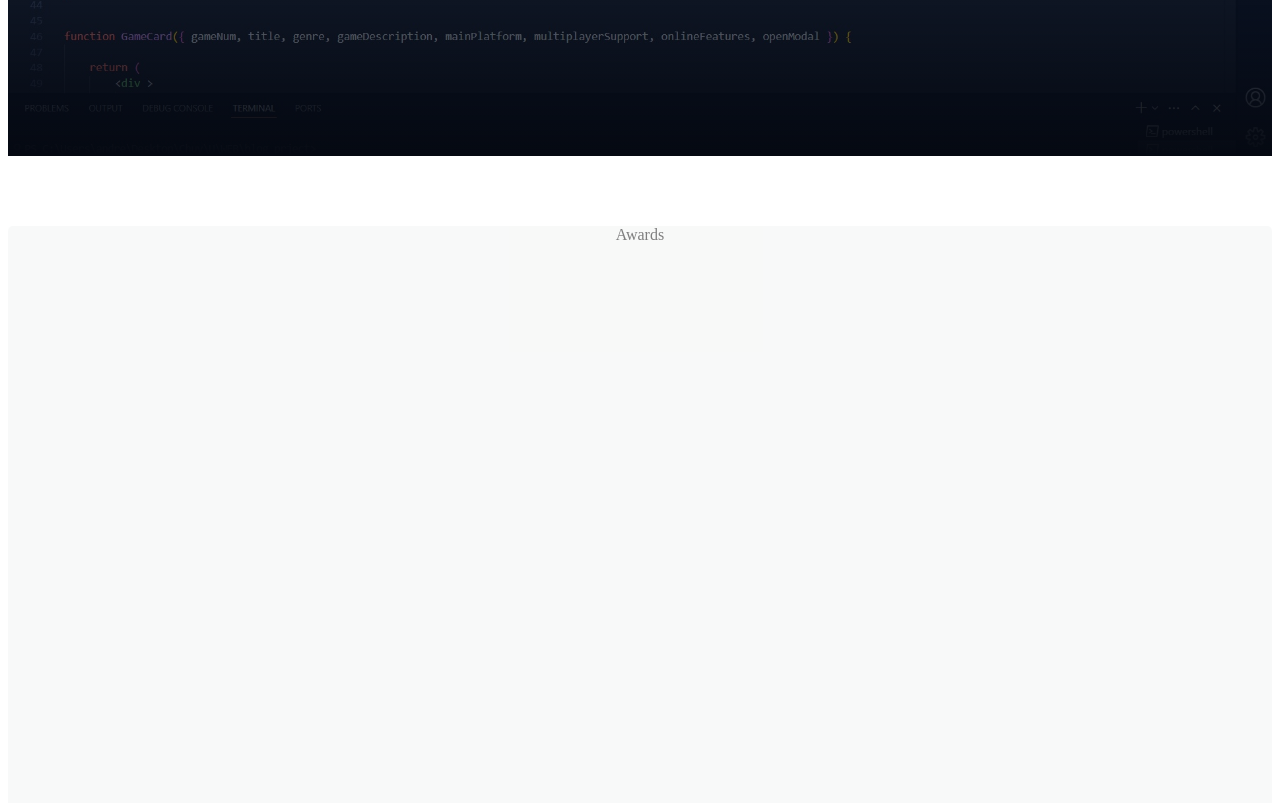
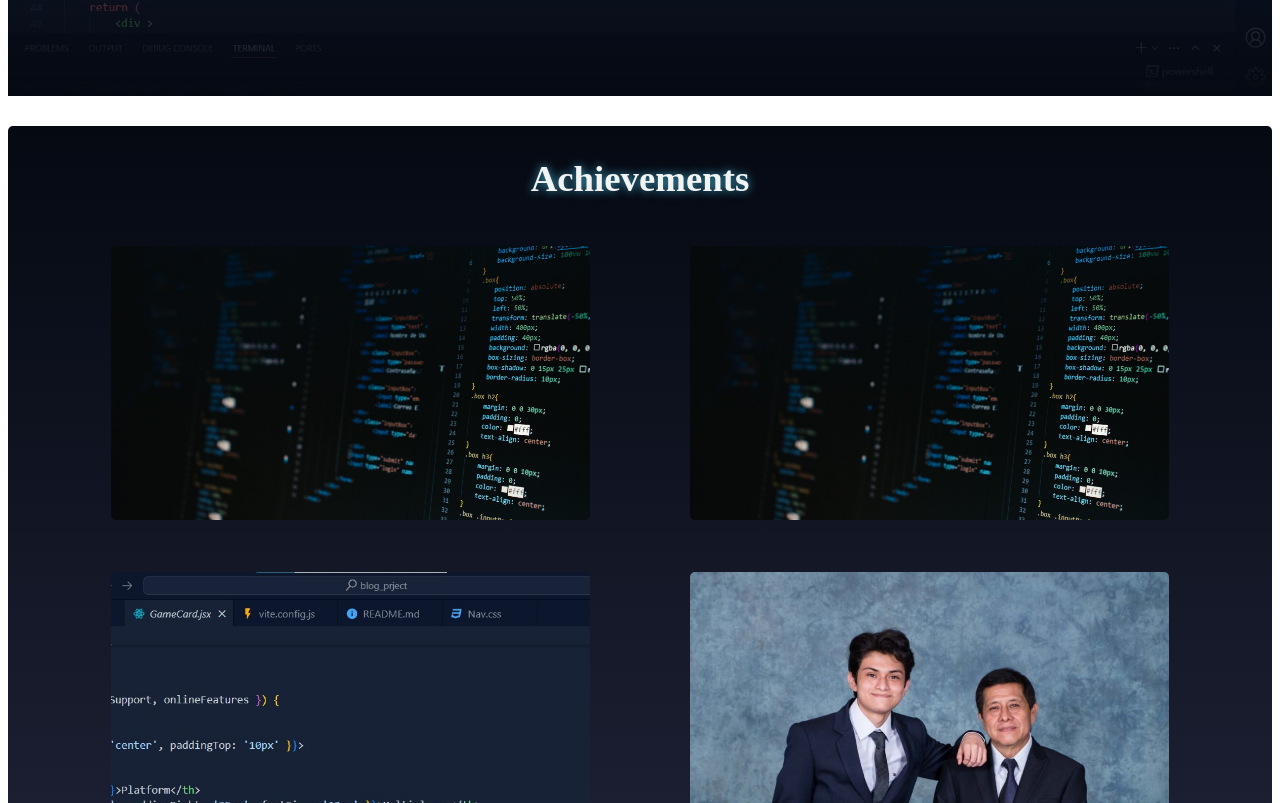
Before and after one commit to chuy-zip/PORTAFOLIO, a React (Vite) app in the folder Portfolio/: page / in a window 1280 px wide. Shown: the part 2697-3500 px from the top of the page. Built offline with nearby package versions, Linux system fonts and the light colour scheme; the HTML template or start-up script is replaced by a standard one.

Commit message:
Changed to achievements, imgs pending

```diff
--- a/Portfolio/src/components/NavBar.jsx
+++ b/Portfolio/src/components/NavBar.jsx
@@ -5,7 +5,7 @@ function NavBar() {
             <a href="#AboutSection">About me</a>
             <a href="#ProjectsSection">Projects</a>
             <a href="#SkillsSection">Skills</a>
-            <a href="#AwardsSection">Achievements</a>
+            <a href="#AchievementsSection">Achievements</a>
             <a href="#ContactSection">Contact</a>
         </div>
     )
--- a/Portfolio/src/styles/App.css
+++ b/Portfolio/src/styles/App.css
@@ -99,7 +99,7 @@
   row-gap: 30px;
   column-gap: 20px;
   margin: auto;
-  padding: 30px 0 30px 0;
+  padding: 0x 0 50px 0;
 }
 
 .projectCardContainer {
@@ -221,13 +221,36 @@
   }
 }
 
-#AwardsSection {
+#AchievementsSection {
   border-radius: 5px;
-  margin-top: 70px;
-  height: 600px;
+  margin-top: 30px;
+  min-height: 600px;
   width: 100%;
-  background-color: var(--grey);
-  opacity: 0.5;
+  background-image:
+    linear-gradient(var(--blue), transparent, var(--blue)),
+    url('../assets/back2.png');
+}
+
+.gallery{
+  width: 90%;
+  margin: 0 auto;
+  overflow: hidden;
+  padding: 0px 0;
+  display: flex;
+  gap: 20px;
+  flex-wrap: wrap;
+}
+
+.gallery_picture{
+  min-width: 200px;
+  flex: 350px;
+}
+
+.gallery_img{
+  width: 100%;
+  height: 100%;
+  object-fit: cover;
+  border-radius: 5px;
 }
 
 #ContactSection {
--- /dev/null
+++ b/Portfolio/src/views/Achievements.jsx
@@ -0,0 +1,44 @@
+import pic1 from '../assets/code1.png'
+import pic2 from '../assets/code1.png'
+import pic3 from '../assets/code2.jpg'
+import pic4 from '../assets/pa.jpg'
+import pic5 from '../assets/back1.png'
+import pic6 from '../assets/code1.png'
+
+function Achievements() {
+    return (
+        <div id="AchievementsSection">
+            <h2 className='secondTitle'>Achievements</h2>
+
+            <section className="gallery">
+
+                <figure className="gallery_picture">
+                    <img src={pic1} className='gallery_img' />
+                </figure>
+
+                <figure className="gallery_picture">
+                    <img src={pic2} className='gallery_img' />
+                </figure>
+
+                <figure className="gallery_picture">
+                    <img src={pic3} className='gallery_img' />
+                </figure>
+
+                <figure className="gallery_picture">
+                    <img src={pic4} className='gallery_img' />
+                </figure>
+
+                <figure className="gallery_picture">
+                    <img src={pic5} className='gallery_img' />
+                </figure>
+
+                <figure className="gallery_picture">
+                    <img src={pic6} className='gallery_img' />
+                </figure>
+
+            </section>
+        </div>
+    )
+}
+
+export default Achievements
--- a/Portfolio/src/views/Awards.jsx
+++ /dev/null
@@ -1,7 +0,0 @@
-function Awards(){
-    return (
-        <div id="AwardsSection"> Awards </div>
-    )
-}
-
-export default Awards
--- a/Portfolio/src/views/Contact.jsx
+++ b/Portfolio/src/views/Contact.jsx
@@ -1,6 +1,8 @@
 function Contact(){
     return (
-        <div id="ContactSection"> Contact </div>
+        <div id="ContactSection">
+            Contact
+        </div>
     )
 }
 
--- a/Portfolio/src/views/Start.jsx
+++ b/Portfolio/src/views/Start.jsx
@@ -2,7 +2,7 @@ import Intro from '@views/Intro'
 import About from '@views/About'
 import Projects from '@views/Projects'
 import Skills from '@views/Skills'
-import Awards from '@views/Awards'
+import Achievements from '@views/Achievements'
 import Contact from '@views/Contact'
 
 function Start() {
@@ -13,7 +13,7 @@ function Start() {
                 <About />
                 <Projects />
                 <Skills />
-                <Awards />
+                <Achievements />
                 <Contact />
             </div>
         </>
```
Also changed, not shown: Portfolio/src/assets/back2.png (added).
